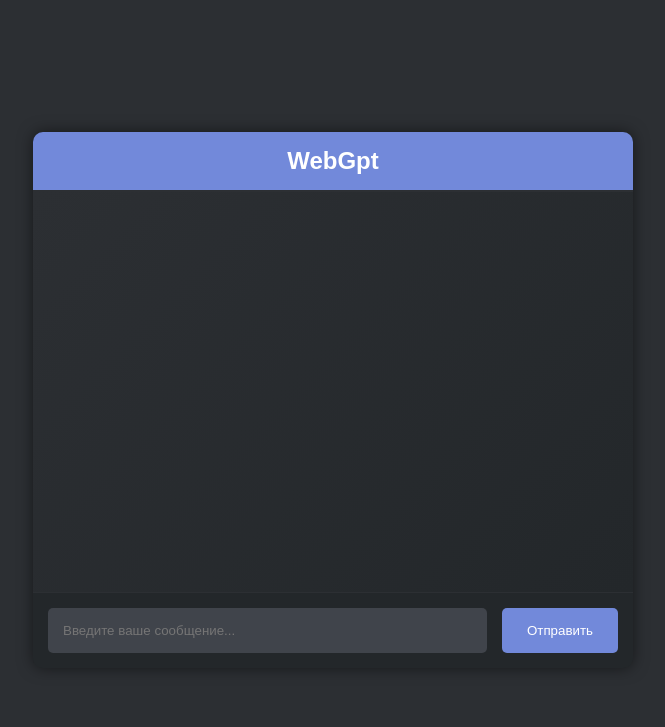
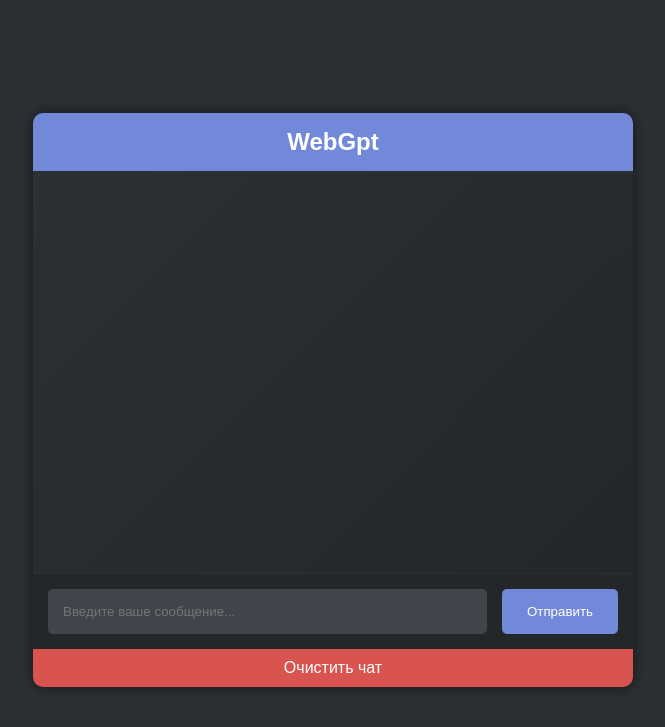
Before and after one commit to Qwez-source/GPT4Zero, a Flask app: page / in a window 1280 px wide. Shown: the top 727 px of the page, without its empty margins (307-972 px from the left). Run offline with Flask 3, Linux system fonts and the light colour scheme.

Commit message:
Update index.html

```diff
--- a/templates/index.html
+++ b/templates/index.html
@@ -85,6 +85,17 @@
         .send-button:disabled {
             background-color: #4b5d79;
             cursor: not-allowed;
+        }
+        .clear-chat {
+            text-align: center;
+            padding: 10px;
+            background-color: #d9534f;
+            color: white;
+            cursor: pointer;
+            transition: background-color 0.3s ease;
+        }
+        .clear-chat:hover {
+            background-color: #c9302c;
         }
         .chat-message {
             display: flex;
@@ -200,12 +211,13 @@
     <div class="chat-container">
         <div class="chat-header">WebGpt</div>
         <div class="chat-box" id="chat-box">
-
+            <!-- Сообщения чата -->
         </div>
         <div class="chat-input-container">
             <input type="text" id="chat-input" class="chat-input" placeholder="Введите ваше сообщение...">
             <button id="send-button" class="send-button">Отправить</button>
         </div>
+        <div class="clear-chat" id="clear-chat">Очистить чат</div>
     </div>
 
     <script>
@@ -291,6 +303,10 @@
                 });
             }
         }
+
+        document.getElementById('clear-chat').addEventListener('click', function() {
+            document.getElementById('chat-box').innerHTML = '';
+        });
     </script>
 </body>
 </html>
```
